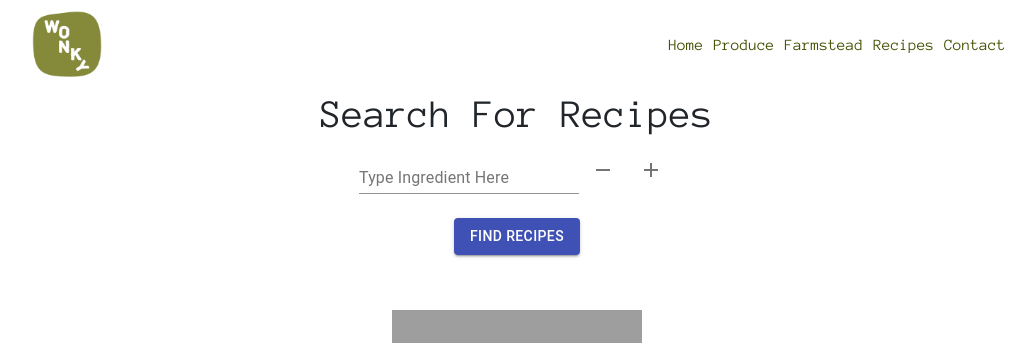
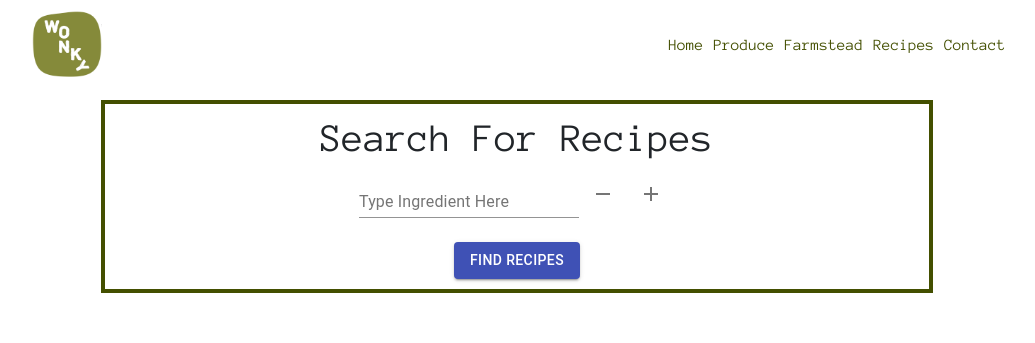
Before and after one commit to Treuly/WonkyBox, a React (Create React App) app: page /recipes in a window 1280 px wide. Shown: the top 343 px of the page, without its empty margins (123-1158 px from the left). Built offline with nearby package versions, Linux system fonts and the light colour scheme; grey boxes are pictures that could not be loaded.

Commit message:
css changed

```diff
--- a/src/components/RecipeForm.js
+++ b/src/components/RecipeForm.js
@@ -7,6 +7,10 @@ import Button from '@material-ui/core/Button';
 import IconButton from '@material-ui/core/IconButton';
 import RemoveIcon from '@material-ui/icons/Remove';
 import AddIcon from '@material-ui/icons/Add';
+import "../styles/Produce.css";
+
+
+
 
 function RecipeForm() {
     useScript("https://cse.google.com/cse.js?cx=9cd2bf4247a5bd283");
@@ -59,7 +63,7 @@ function RecipeForm() {
 
     return (
         <>
-        <Container>
+        <Container >
             <h1>Search For Recipes</h1>
             <form>
                 {ingredientFields.map((ingredientField, index) => (
--- a/src/pages/Main.js
+++ b/src/pages/Main.js
@@ -118,7 +118,7 @@ const Main = () => {
       ref={listInnerRef}
       style={{ height: "650px", overflowY: "auto" }}
     >
-      <h2>Wonky Box</h2>
+      <h1>Wonky Box</h1>
       {/* Add Map Image */}
       <div className="mapContainer">
         <MapSVG />
--- a/src/pages/RecipePage.js
+++ b/src/pages/RecipePage.js
@@ -1,10 +1,11 @@
 import React from 'react';
+
 
 import RecipeForm from '../components/RecipeForm';
 
 const RecipePage = () => {
     return (
-        <div>
+        <div className="recipeContainer">
             <RecipeForm />
         </div>
     )
--- a/src/styles/Produce.css
+++ b/src/styles/Produce.css
@@ -1,4 +1,4 @@
-.producebox{
+.producebox, .recipeContainer{
   margin: 10px auto;
   overflow: auto;
   width: 65%;
@@ -6,7 +6,7 @@
 
 }
 
-.producelist{
+.producelist {
   /* border: 4px solid #455339;
   border-radius: 255px 15px 225px 15px/15px 225px 15px 255px; */
   height: auto;
@@ -14,8 +14,6 @@
   padding: 10px;
   border-radius: 5px;
   color:#434f00;
-
-
 }
 
 .producetitle{
@@ -96,3 +94,8 @@ background-color: #d6dc9d;
 .title{
   text-decoration: underline;
 }
+
+.recipeContainer{
+  border: 4px solid #434f00;
+  padding: 10px;
+}
```
